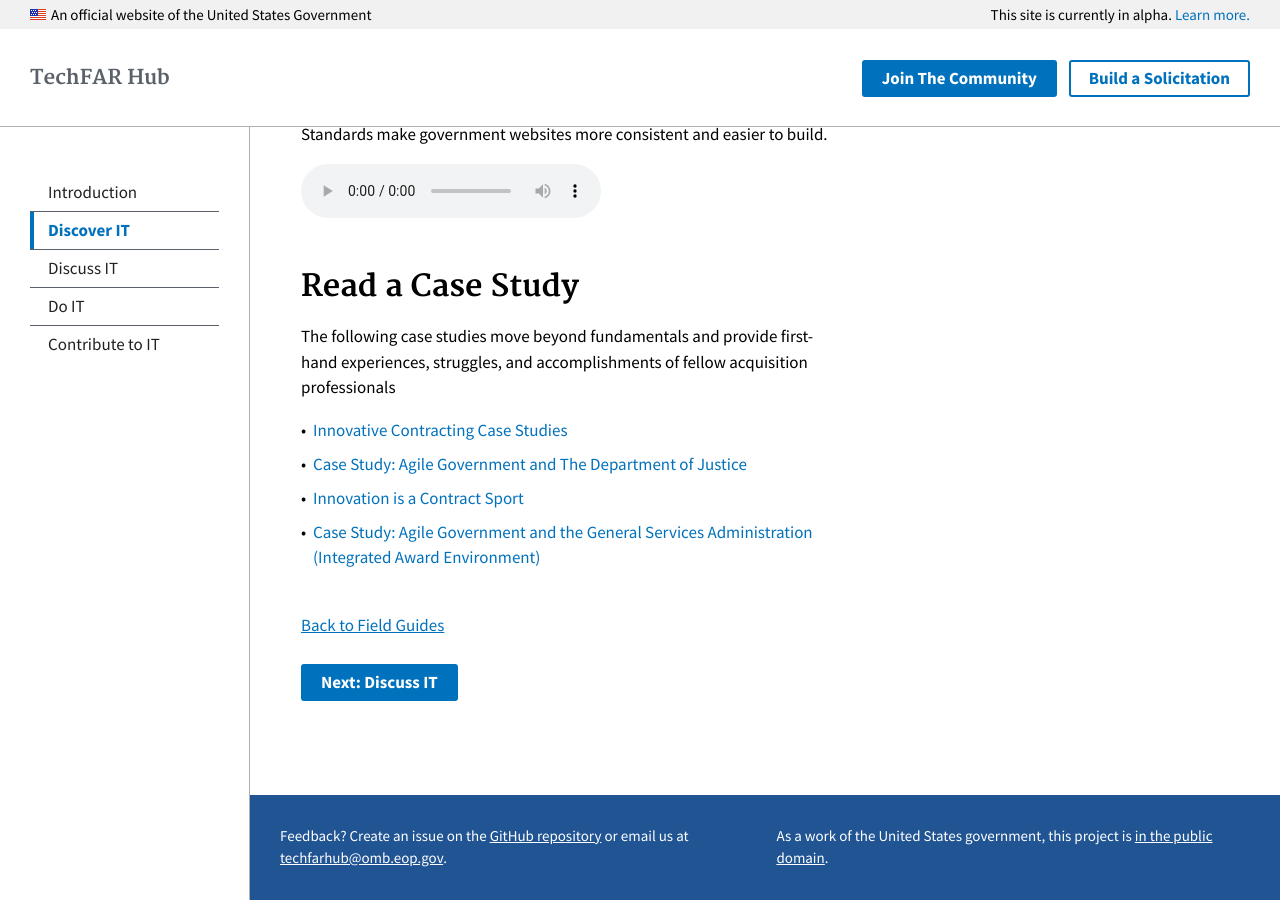
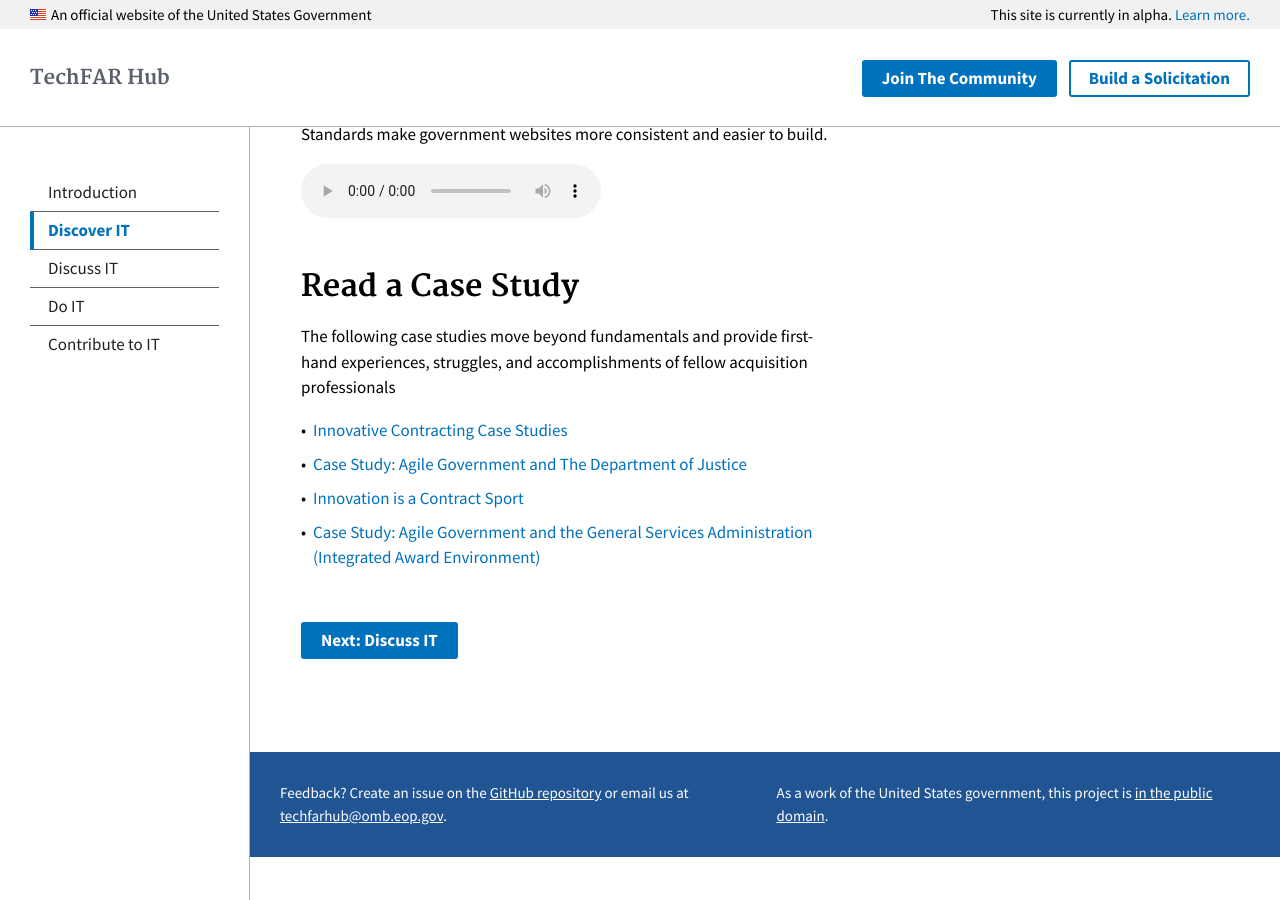
Before and after one commit to usds/techfar-hub, a Jekyll site: the page built from _topics/1_discover-it.md, in a window 1280 px wide and 900 px high, scrolled down 2508 px. Built offline with Jekyll 4.4.1, drawn with Linux system fonts in a browser that asks for light colours; after the commit the page ends 3365 px from its top, so only the background shows below that.

Commit message:
Removed link on the bottom to Field Guides following successful test

```diff
--- a/_topics/1_discover-it.md
+++ b/_topics/1_discover-it.md
@@ -100,6 +100,5 @@ The following case studies move beyond fundamentals and provide first-hand exper
 - [Innovation is a Contract Sport](https://github.com/usds/techfar-hub/raw/master/assets/files/Innovation_is_a_Contract_Sport__Ways_that_agencies_can_achieve_innovative_outcomes_through_acquisitions-%5B2016.02.06%5D%20(1).pdf){:target="_blank"}
 - [Case Study: Agile Government and the General Services Administration (Integrated Award Environment)](http://www.agilegovleaders.org/case-studies/gsa/){:target="_blank"}
 
-[Back to Field Guides](#fieldGuides)
 
 <a class="usa-button" type="button" href="{{ site.baseurl }}/discuss-it">Next: Discuss IT</a>
```
